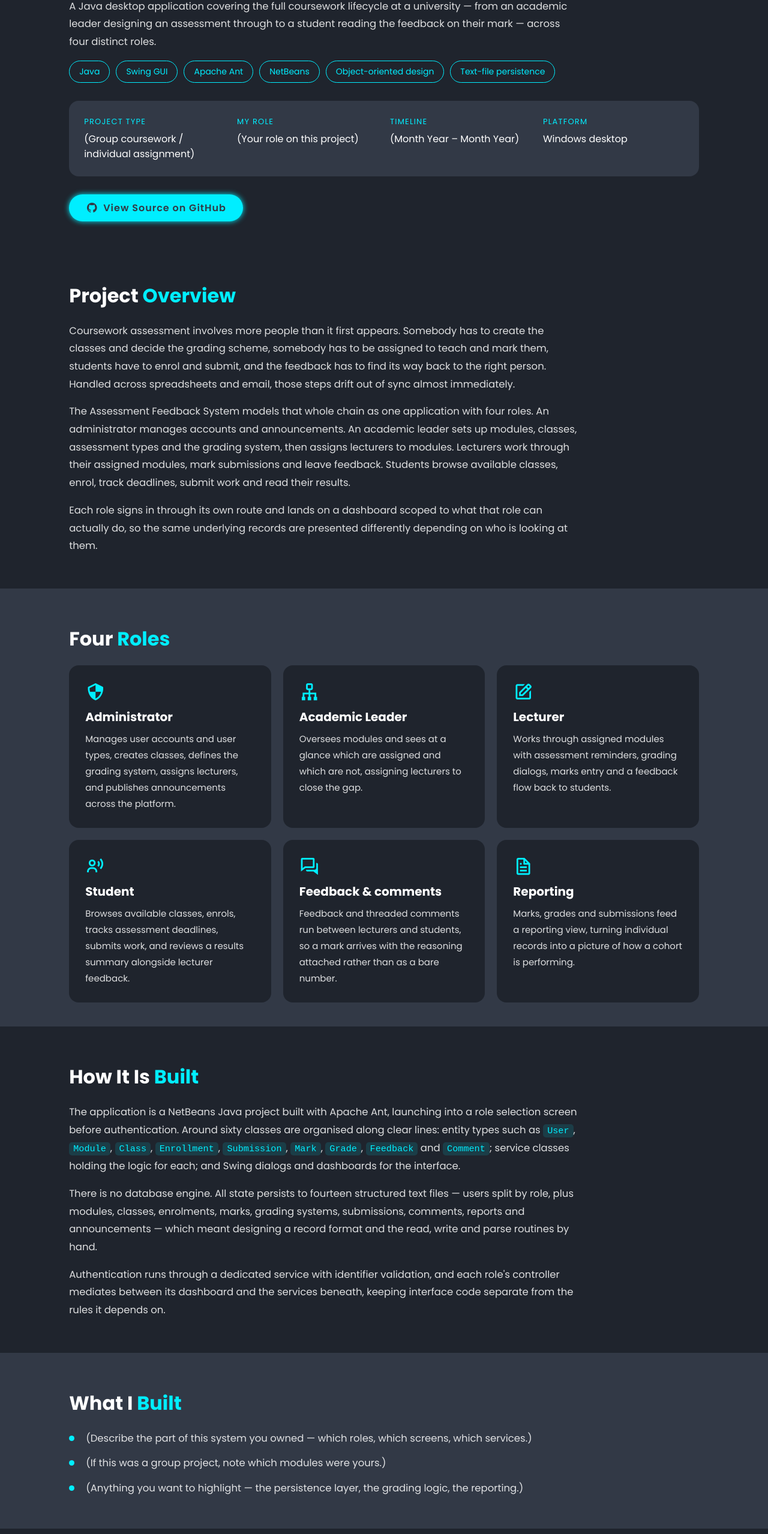
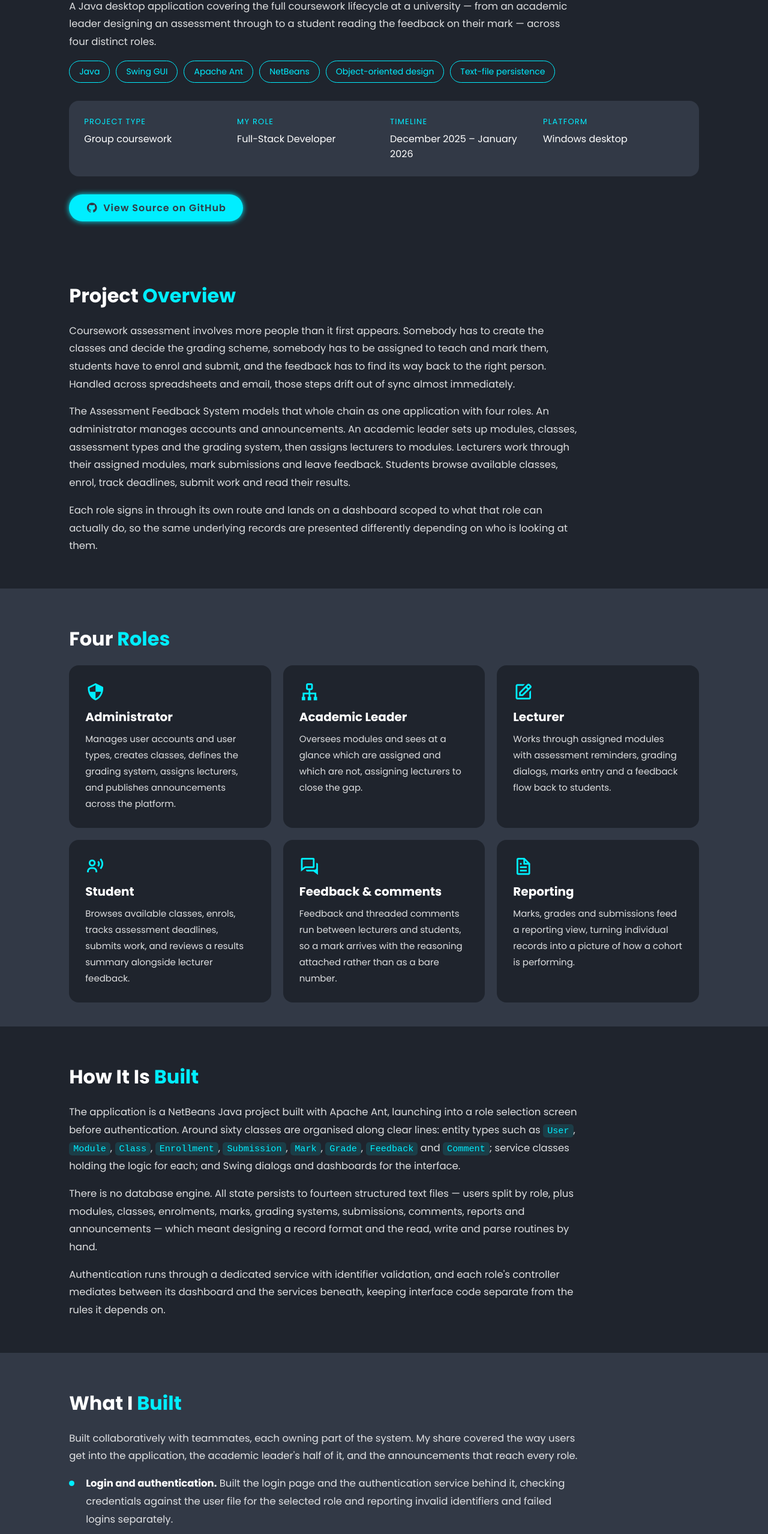
Before and after one commit to ZyWong1234/ZyWong1234.github.io, a website built with Vite: page projects/assessment-feedback-system.html in a window 1280 px wide. Shown: the part 240-2797 px from the top of the page at 60% size. Built offline with nearby package versions, Linux system fonts and the light colour scheme.

Commit message:
Fill in the Assessment Feedback System role and contributions
Group coursework, Full-Stack Developer, December 2025 to January 2026.

Contribution scoped to the three areas actually owned -- the login and
authentication flow, the academic leader system, and announcements --
with the rest noted as teammates' work. Details are grounded in the
source: the per-role identifier patterns enforced before authentication,
the assigned/unassigned module split on the academic leader dashboard,
and announcements filtered by target role.

Every project page now has a complete meta block; the test suite passes
with no unfilled placeholders.

Co-Authored-By: Claude Opus 5 <noreply@anthropic.com>

```diff
--- a/projects/assessment-feedback-system.html
+++ b/projects/assessment-feedback-system.html
@@ -61,15 +61,15 @@
   <dl class="project-meta">
     <div>
       <dt>Project type</dt>
-      <dd>(Group coursework / individual assignment)</dd>
+      <dd>Group coursework</dd>
     </div>
     <div>
       <dt>My role</dt>
-      <dd>(Your role on this project)</dd>
+      <dd>Full-Stack Developer</dd>
     </div>
     <div>
       <dt>Timeline</dt>
-      <dd>(Month Year – Month Year)</dd>
+      <dd>December 2025 – January 2026</dd>
     </div>
     <div>
       <dt>Platform</dt>
@@ -198,10 +198,18 @@
 <!-- contribution -->
 <section class="alt-bg">
   <h2 class="section-title">What I <span>Built</span></h2>
+  <p>
+    Built collaboratively with teammates, each owning part of the system. My
+    share covered the way users get into the application, the academic leader's
+    half of it, and the announcements that reach every role.
+  </p>
   <ul class="role-list">
-    <li>(Describe the part of this system you owned — which roles, which screens, which services.)</li>
-    <li>(If this was a group project, note which modules were yours.)</li>
-    <li>(Anything you want to highlight — the persistence layer, the grading logic, the reporting.)</li>
+    <li><strong>Login and authentication.</strong> Built the login page and the authentication service behind it, checking credentials against the user file for the selected role and reporting invalid identifiers and failed logins separately.</li>
+    <li><strong>Role-aware identifier validation.</strong> Implemented per-role user ID formats — administrators, academic leaders, lecturers and students each follow a distinct pattern — so a malformed identifier is caught and explained before authentication is attempted.</li>
+    <li><strong>The academic leader system.</strong> Built the dashboard that separates modules into assigned and unassigned, along with module creation and the lecturer assignment flow that closes that gap.</li>
+    <li><strong>Academic leader reporting and profile.</strong> Added the reporting view and profile management reached from that dashboard.</li>
+    <li><strong>Announcements.</strong> Implemented the announcement dialog and the repository behind it, with announcements filtered by target role so each audience sees only what applies to them.</li>
+    <li>Contributed to the shared text-file persistence approach used across the application, with records split into separate files per entity.</li>
   </ul>
 </section>
 
```
Also changed, not shown: images/networking.png (added).
